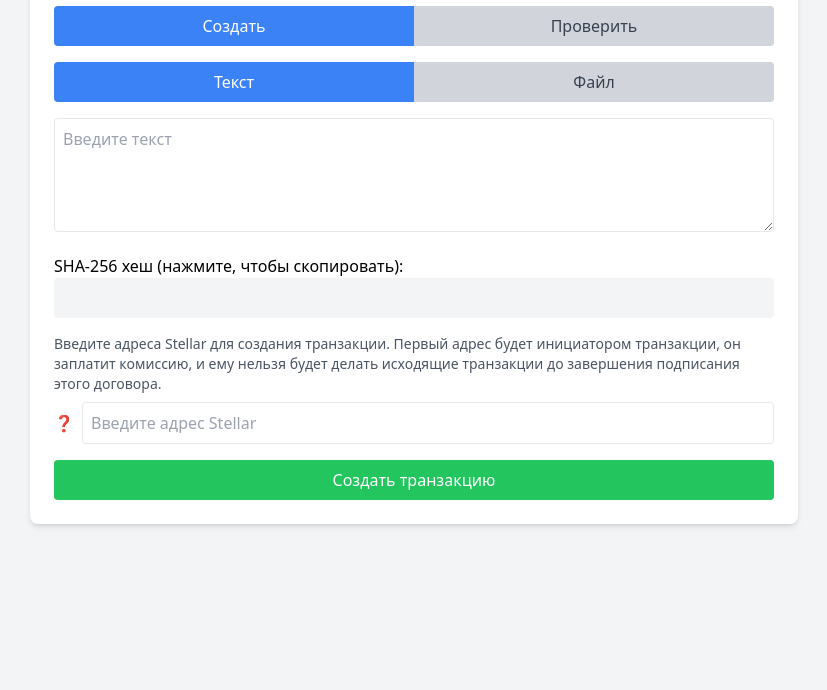
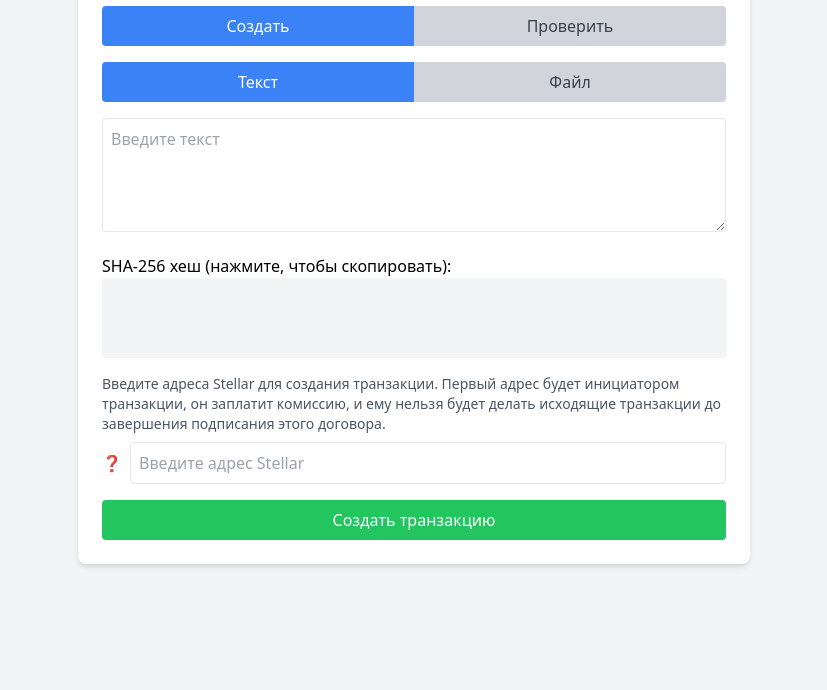
Before and after one commit to AduchiMergen/mtl-notar, a plain HTML site: page index.html in a window 1280 px wide. Shown: the part 110-800 px from the top of the page, without its empty margins (226-1053 px from the left). Drawn offline with nearby package versions, Linux system fonts and the light colour scheme.

Commit message:
Revert "Update index.html"
This reverts commit 5ad378946e0d1d6c2d8723d9c226ecaccd52a718.

```diff
--- a/index.html
+++ b/index.html
@@ -9,20 +9,17 @@
     <script src="https://cdnjs.cloudflare.com/ajax/libs/stellar-sdk/10.3.0/stellar-sdk.min.js"></script>
 </head>
 <body class="bg-gray-100 p-8">
-<div class="max-w-3xl mx-auto bg-white p-6 rounded-lg shadow-md">
+    <div class="max-w-2xl mx-auto bg-white p-6 rounded-lg shadow-md">
         <h1 class="text-3xl font-bold mb-6 text-center">MTL Нотариат</h1>
 
         <div class="mb-4 flex justify-between">
-        <button class="action-btn flex-1 bg-blue-500 text-white px-4 py-2 rounded-l" data-action="create">Создать
-        </button>
-        <button class="action-btn flex-1 bg-gray-300 text-gray-700 px-4 py-2 rounded-r" data-action="verify">Проверить
-        </button>
+            <button class="action-btn flex-1 bg-blue-500 text-white px-4 py-2 rounded-l" data-action="create">Создать</button>
+            <button class="action-btn flex-1 bg-gray-300 text-gray-700 px-4 py-2 rounded-r" data-action="verify">Проверить</button>
         </div>
 
         <div class="mb-4 flex justify-between">
             <button class="input-type-btn flex-1 bg-blue-500 text-white px-4 py-2 rounded-l" data-type="text">Текст</button>
-        <button class="input-type-btn flex-1 bg-gray-300 text-gray-700 px-4 py-2 rounded-r" data-type="file">Файл
-        </button>
+            <button class="input-type-btn flex-1 bg-gray-300 text-gray-700 px-4 py-2 rounded-r" data-type="file">Файл</button>
         </div>
 
         <div id="textInput" class="mb-4">
@@ -39,36 +36,31 @@
 
         <div id="hashOutput" class="mb-4">
             <p>SHA-256 хеш (нажмите, чтобы скопировать):</p>
-        <p id="hashResult"
-           class="font-mono bg-gray-100 p-2 rounded break-all cursor-pointer hover:bg-gray-200 h-10 overflow-auto"></p>
+            <p id="hashResult" class="font-mono bg-gray-100 p-2 rounded break-all cursor-pointer hover:bg-gray-200 h-20 overflow-auto"></p>
         </div>
 
         <div id="stellarAddresses" class="mb-4 hidden">
             <p class="mb-2 text-sm text-gray-600">
                 Введите адреса Stellar для создания транзакции. Первый адрес будет инициатором транзакции,
-            он заплатит комиссию, и ему нельзя будет делать исходящие транзакции до завершения подписания этого
-            договора.
+                он заплатит комиссию, и ему нельзя будет делать исходящие транзакции до завершения подписания этого договора.
             </p>
             <div class="stellar-address mb-2 flex items-center">
                 <span class="mr-2">❓</span>
-            <input type="text" class="flex-grow p-2 border rounded" placeholder="Введите адрес Stellar"
-                   oninput="checkAndAddAddress(this)">
+                <input type="text" class="flex-grow p-2 border rounded" placeholder="Введите адрес Stellar" oninput="checkAndAddAddress(this)">
             </div>
         </div>
 
-    <button id="actionBtn" class="w-full bg-green-500 text-white px-4 py-2 rounded hover:bg-green-600">Выполнить
-    </button>
+        <button id="actionBtn" class="w-full bg-green-500 text-white px-4 py-2 rounded hover:bg-green-600">Выполнить</button>
 
         <div id="xdrOutput" class="mt-4 hidden">
             <p>XDR транзакции (нажмите, чтобы скопировать):</p>
-        <p id="xdrResult"
-           class="font-mono bg-gray-100 p-2 rounded break-all cursor-pointer hover:bg-gray-200 h-20 overflow-auto"></p>
+            <p id="xdrResult" class="font-mono bg-gray-100 p-2 rounded break-all cursor-pointer hover:bg-gray-200 h-20 overflow-auto"></p>
+
             <div class="mt-4 bg-yellow-100 p-4 rounded-lg">
                 <h3 class="font-bold mb-2">Инструкция по использованию XDR:</h3>
                 <ol class="list-decimal list-inside">
                     <li>Скопируйте XDR в буфер обмена, кликнув по нему выше</li>
-                <li>Перейдите на сайт <a href="https://eurmtl.me/sign_tools" target="_blank"
-                                         class="text-blue-600 hover:underline">https://eurmtl.me/sign_tools</a></li>
+                    <li>Перейдите на сайт <a href="https://eurmtl.me/sign_tools" target="_blank" class="text-blue-600 hover:underline">https://eurmtl.me/sign_tools</a></li>
                     <li>В поле "description" введите текст, понятный всем подписантам (например, о чем договор)</li>
                     <li>Вставьте XDR в поле "Transaction body"</li>
                     <li>Нажмите кнопку "Create"</li>
@@ -96,12 +88,18 @@
         let currentAction = 'create';
         let currentInputType = 'text';
 
+        function hideXDR() {
+            xdrOutput.classList.add('hidden');
+            xdrResult.textContent = '';
+        }
+
         function updateView() {
             textInput.style.display = currentInputType === 'text' ? 'block' : 'none';
             fileInput.style.display = currentInputType === 'file' ? 'block' : 'none';
             hashInput.style.display = currentAction === 'verify' ? 'block' : 'none';
             stellarAddresses.style.display = currentAction === 'create' ? 'block' : 'none';
             actionBtn.textContent = currentAction === 'create' ? 'Создать транзакцию' : 'Проверить';
+            hideXDR();
         }
 
         function setActiveButton(buttons, activeButton) {
@@ -113,14 +111,14 @@
             activeButton.classList.add('bg-blue-500', 'text-white');
         }
 
-  actionBtns.forEach(btn => btn.addEventListener('click', function () {
+        actionBtns.forEach(btn => btn.addEventListener('click', function() {
             currentAction = this.dataset.action;
             setActiveButton(actionBtns, this);
             updateView();
             calculateHash();
         }));
 
-  inputTypeBtns.forEach(btn => btn.addEventListener('click', function () {
+        inputTypeBtns.forEach(btn => btn.addEventListener('click', function() {
             currentInputType = this.dataset.type;
             setActiveButton(inputTypeBtns, this);
             updateView();
@@ -139,6 +137,7 @@
                 newAddress.innerHTML = '<span class="mr-2">❓</span><input type="text" class="flex-grow p-2 border rounded" placeholder="Введите адрес Stellar" oninput="checkAndAddAddress(this)">';
                 stellarAddresses.appendChild(newAddress);
             }
+            hideXDR();
         }
 
         async function calculateHash() {
@@ -164,6 +163,7 @@
             } else {
                 hashResult.textContent = '';
             }
+            hideXDR();
         }
 
         function verifyHash(calculatedHash) {
@@ -191,7 +191,7 @@
             }
 
             const sourceAccount = await server.loadAccount(addresses[0]);
-    const fee = await server.fetchBaseFee();
+            const fee = 10000; // Устанавливаем фиксированную комиссию в 10000 строков
             const contractHash = hashResult.textContent.split(' ')[0];
 
             const transaction = new StellarSdk.TransactionBuilder(sourceAccount, {
@@ -199,13 +199,13 @@
                 networkPassphrase: StellarSdk.Networks.PUBLIC
             })
             .addMemo(StellarSdk.Memo.hash(contractHash))
-        .setTimeout(StellarSdk.TimeoutInfinite)
-    ;
+            .setTimeout(180);
 
             for (let i = 0; i < addresses.length; i++) {
                 const from = addresses[i];
                 const to = addresses[(i + 1) % addresses.length];
                 transaction.addOperation(StellarSdk.Operation.payment({
+                    source: from, // Добавляем source для каждой операции
                     destination: to,
                     asset: StellarSdk.Asset.native(),
                     amount: '0.1785001'
@@ -218,9 +218,18 @@
             xdrOutput.classList.remove('hidden');
         }
 
-  inputText.addEventListener('input', calculateHash);
-  inputFile.addEventListener('change', calculateHash);
-  document.getElementById('inputHash').addEventListener('input', calculateHash);
+        inputText.addEventListener('input', () => {
+            calculateHash();
+            hideXDR();
+        });
+        inputFile.addEventListener('change', () => {
+            calculateHash();
+            hideXDR();
+        });
+        document.getElementById('inputHash').addEventListener('input', () => {
+            calculateHash();
+            hideXDR();
+        });
 
         actionBtn.addEventListener('click', () => {
             if (currentAction === 'create') {
```
Lines whose indentation alone changed are shown as unchanged.
